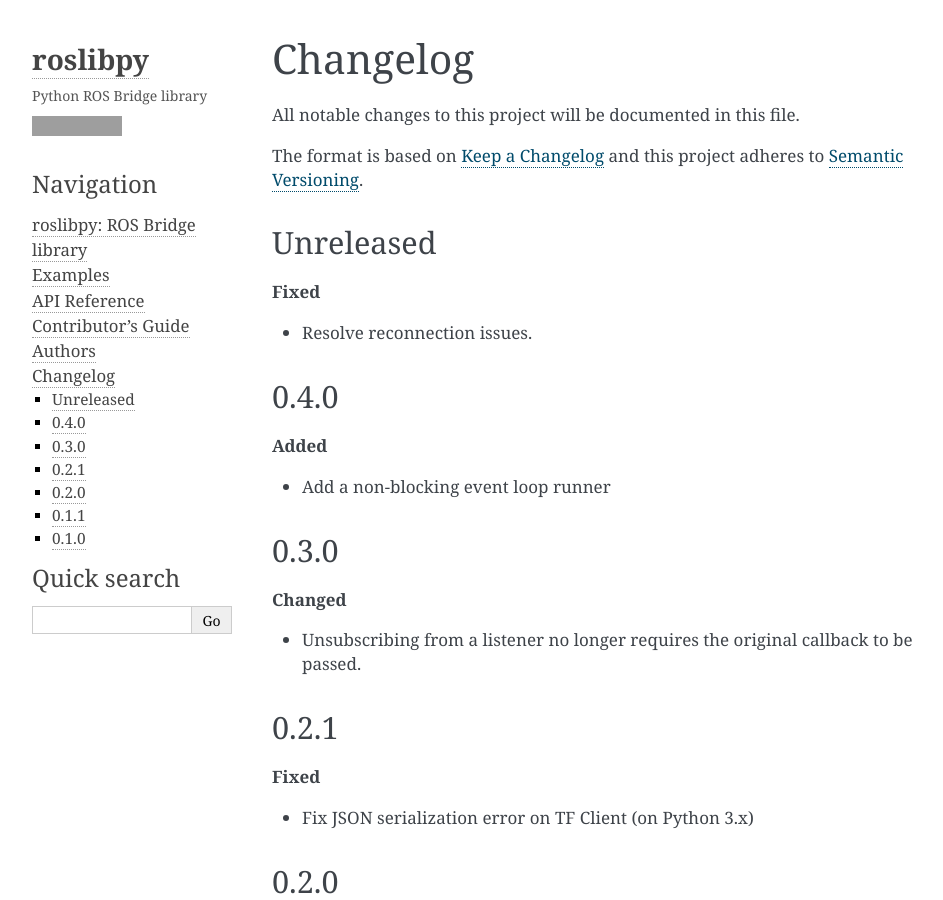
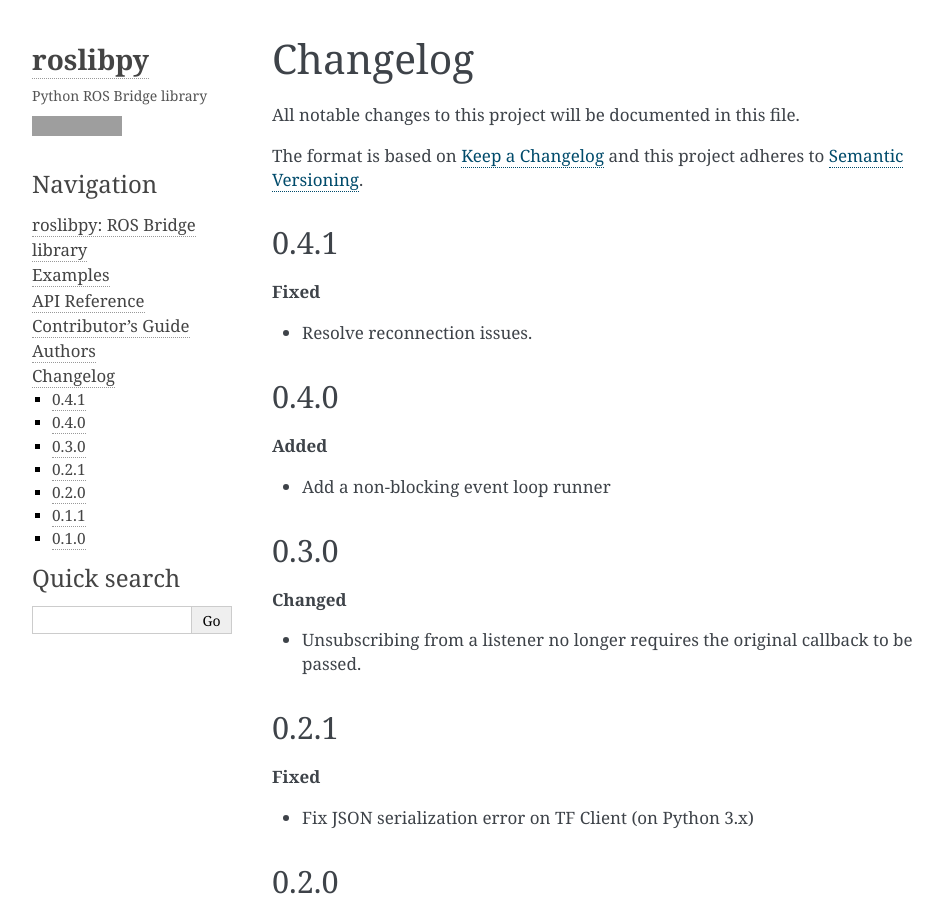
Before and after one commit to gramaziokohler/roslibpy, a Sphinx documentation site: the page built from docs/changelog.rst, in a window 1280 px wide and 900 px high. Shown: the whole window, without its empty margins (148-1091 px from the left). Built offline with Sphinx 7.4.7, drawn with Linux system fonts in a browser that asks for light colours; grey boxes are pictures that could not be loaded.

Commit message:
Bump version to 0.4.1

```diff
--- a/CHANGELOG.rst
+++ b/CHANGELOG.rst
@@ -7,7 +7,7 @@
 The format is based on `Keep a Changelog <http://keepachangelog.com/en/1.0.0/>`_
 and this project adheres to `Semantic Versioning <http://semver.org/spec/v2.0.0.html>`_.
 
-Unreleased
+0.4.1
 ----------
 
 **Fixed**
--- a/docs/conf.py
+++ b/docs/conf.py
@@ -25,7 +25,7 @@
 year = '2019'
 author = 'Gramazio Kohler Research'
 copyright = '{0}, {1}'.format(year, author)
-version = release = '0.4.0'
+version = release = '0.4.1'
 
 pygments_style = 'trac'  # Perhaps change to sphinx
 templates_path = ['.']
--- a/src/roslibpy/__version__.py
+++ b/src/roslibpy/__version__.py
@@ -4,7 +4,7 @@
 __title__ = 'roslibpy'
 __description__ = 'Python ROS Bridge library.'
 __url__ = 'https://github.com/gramaziokohler/roslibpy'
-__version__ = '0.4.0'
+__version__ = '0.4.1'
 __author__ = 'Gramazio Kohler Research'
 __author_email__ = 'gramaziokohler@arch.ethz.ch'
 __license__ = 'MIT license'
```
Also changed, not shown: .bumpversion.cfg.
